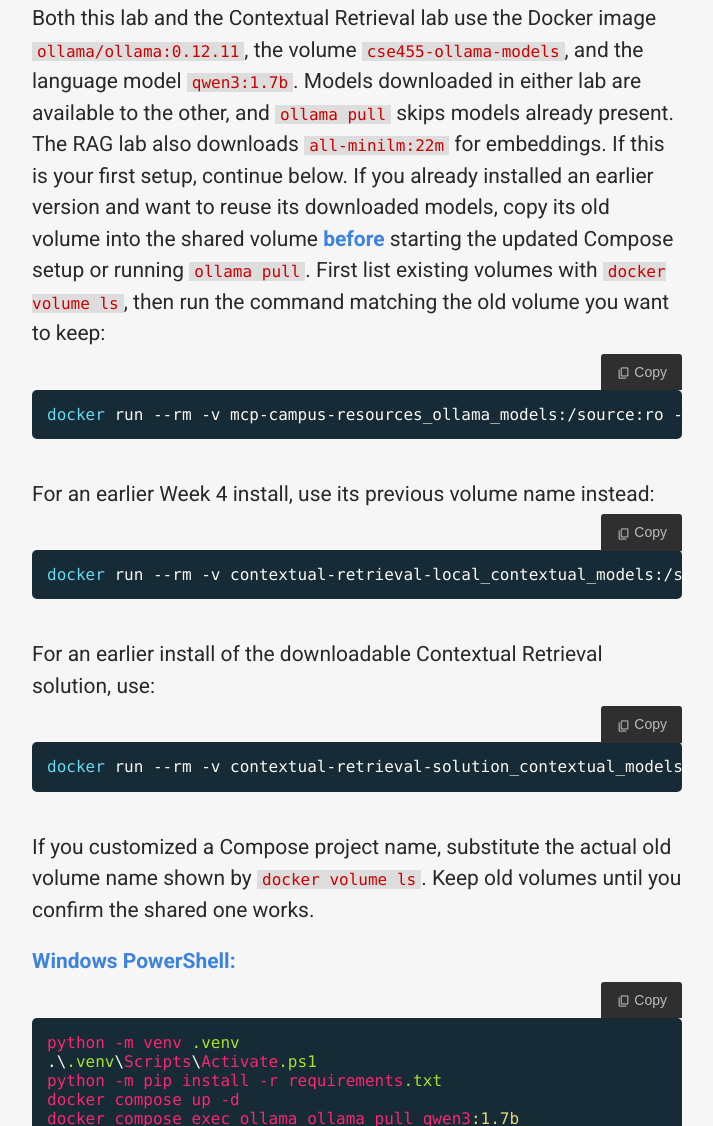
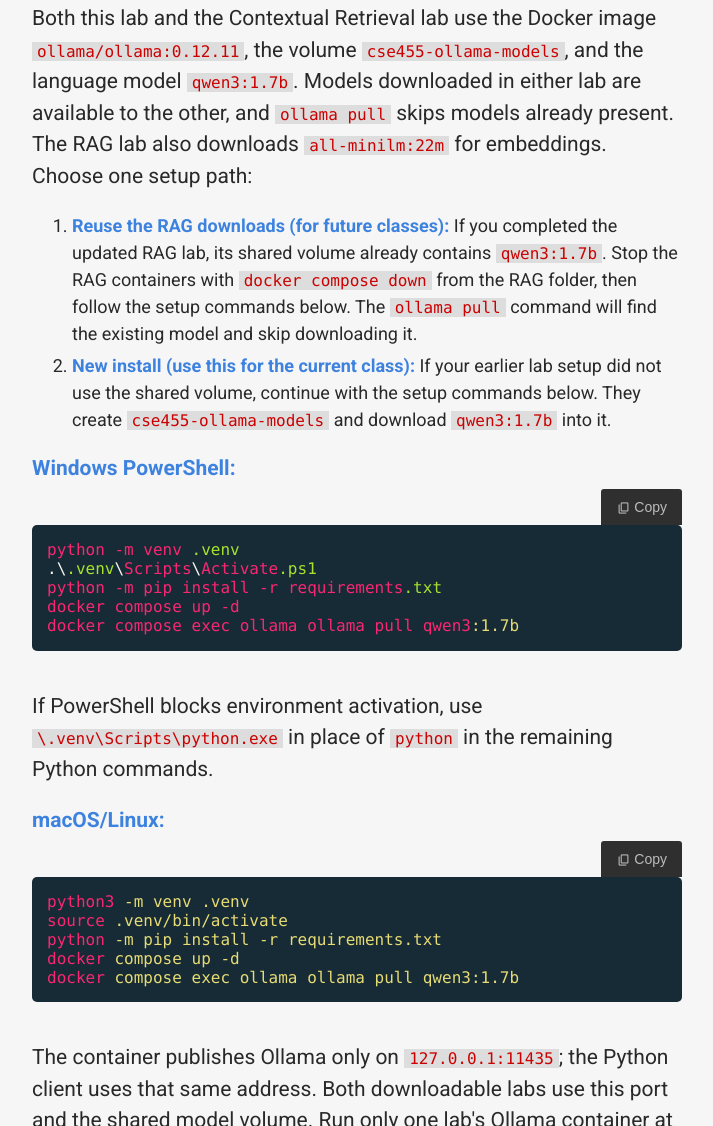
Before and after one commit to byui-cse/cse455-course, a plain HTML site: page docs/mini-lessons/mcp.html in a window 1280 px wide. Shown: the part 3457-4583 px from the top of the page, without its empty margins (283-996 px from the left). Drawn offline with nearby package versions, Linux system fonts and the light colour scheme.

Commit message:
improve docker instructions mcp

```diff
--- a/docs/mini-lessons/mcp.html
+++ b/docs/mini-lessons/mcp.html
@@ -163,19 +163,11 @@
 <p>Install Python 3.11 or newer and Docker Desktop (Windows or macOS) or Docker Engine (Linux). The Qwen3 1.7B model download is about 1.4 GB, in addition to container and Python dependencies. CPU inference works but may be slow.</p>
 <p><a href="../course/data/mcp-campus-resources-lab.zip">Download mcp-campus-resources-lab.zip</a></p>
 <p>Open a terminal in <code>mcp-campus-resources</code>.</p>
-<p>Both this lab and the Contextual Retrieval lab use the Docker image <code>ollama/ollama:0.12.11</code>, the volume <code>cse455-ollama-models</code>, and the language model <code>qwen3:1.7b</code>. Models downloaded in either lab are available to the other, and <code>ollama pull</code> skips models already present. The RAG lab also downloads <code>all-minilm:22m</code> for embeddings. If this is your first setup, continue below. If you already installed an earlier version and want to reuse its downloaded models, copy its old volume into the shared volume <strong>before</strong> starting the updated Compose setup or running <code>ollama pull</code>. First list existing volumes with <code>docker volume ls</code>, then run the command matching the old volume you want to keep:</p>
-<div class="codehilite"><pre><span></span><code>docker<span class="w"> </span>run<span class="w"> </span>--rm<span class="w"> </span>-v<span class="w"> </span>mcp-campus-resources_ollama_models:/source:ro<span class="w"> </span>-v<span class="w"> </span>cse455-ollama-models:/destination<span class="w"> </span>alpine:3.21<span class="w"> </span>sh<span class="w"> </span>-c<span class="w"> </span><span class="s2">&quot;cp -a /source/. /destination/&quot;</span>
-</code></pre></div>
-
-<p>For an earlier Week 4 install, use its previous volume name instead:</p>
-<div class="codehilite"><pre><span></span><code>docker<span class="w"> </span>run<span class="w"> </span>--rm<span class="w"> </span>-v<span class="w"> </span>contextual-retrieval-local_contextual_models:/source:ro<span class="w"> </span>-v<span class="w"> </span>cse455-ollama-models:/destination<span class="w"> </span>alpine:3.21<span class="w"> </span>sh<span class="w"> </span>-c<span class="w"> </span><span class="s2">&quot;cp -a /source/. /destination/&quot;</span>
-</code></pre></div>
-
-<p>For an earlier install of the downloadable Contextual Retrieval solution, use:</p>
-<div class="codehilite"><pre><span></span><code>docker<span class="w"> </span>run<span class="w"> </span>--rm<span class="w"> </span>-v<span class="w"> </span>contextual-retrieval-solution_contextual_models:/source:ro<span class="w"> </span>-v<span class="w"> </span>cse455-ollama-models:/destination<span class="w"> </span>alpine:3.21<span class="w"> </span>sh<span class="w"> </span>-c<span class="w"> </span><span class="s2">&quot;cp -a /source/. /destination/&quot;</span>
-</code></pre></div>
-
-<p>If you customized a Compose project name, substitute the actual old volume name shown by <code>docker volume ls</code>. Keep old volumes until you confirm the shared one works.</p>
+<p>Both this lab and the Contextual Retrieval lab use the Docker image <code>ollama/ollama:0.12.11</code>, the volume <code>cse455-ollama-models</code>, and the language model <code>qwen3:1.7b</code>. Models downloaded in either lab are available to the other, and <code>ollama pull</code> skips models already present. The RAG lab also downloads <code>all-minilm:22m</code> for embeddings. Choose one setup path:</p>
+<ol>
+<li><strong>Reuse the RAG downloads (for future classes):</strong> If you completed the updated RAG lab, its shared volume already contains <code>qwen3:1.7b</code>. Stop the RAG containers with <code>docker compose down</code> from the RAG folder, then follow the setup commands below. The <code>ollama pull</code> command will find the existing model and skip downloading it.</li>
+<li><strong>New install (use this for the current class):</strong> If your earlier lab setup did not use the shared volume, continue with the setup commands below. They create <code>cse455-ollama-models</code> and download <code>qwen3:1.7b</code> into it.</li>
+</ol>
 <p><strong>Windows PowerShell:</strong></p>
 <div class="codehilite"><pre><span></span><code><span class="n">python</span> <span class="n">-m</span> <span class="n">venv</span> <span class="p">.</span><span class="n">venv</span>
 <span class="p">.\.</span><span class="n">venv</span><span class="p">\</span><span class="n">Scripts</span><span class="p">\</span><span class="n">Activate</span><span class="p">.</span><span class="n">ps1</span>
```
Also changed, not shown: 1 other file.
